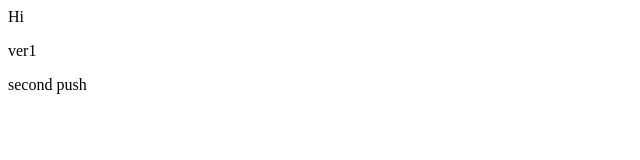
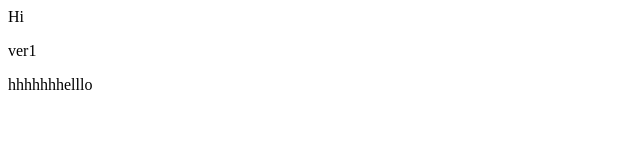
Before and after one commit to danieltwcom/CITLab, a plain HTML site: page index.html in a window 1280 px wide. Shown: the full height of the page, 0-640 px from the left. Drawn offline with Linux system fonts and the light colour scheme.

Commit message:
fix code in body

```diff
--- a/index.html
+++ b/index.html
@@ -6,6 +6,6 @@
 	<body>
 		Hi
 		<p>ver1</p>
-		<p>second push</p>
+		<div> hhhhhhhelllo</div>
 	</body>
 </html>
```
